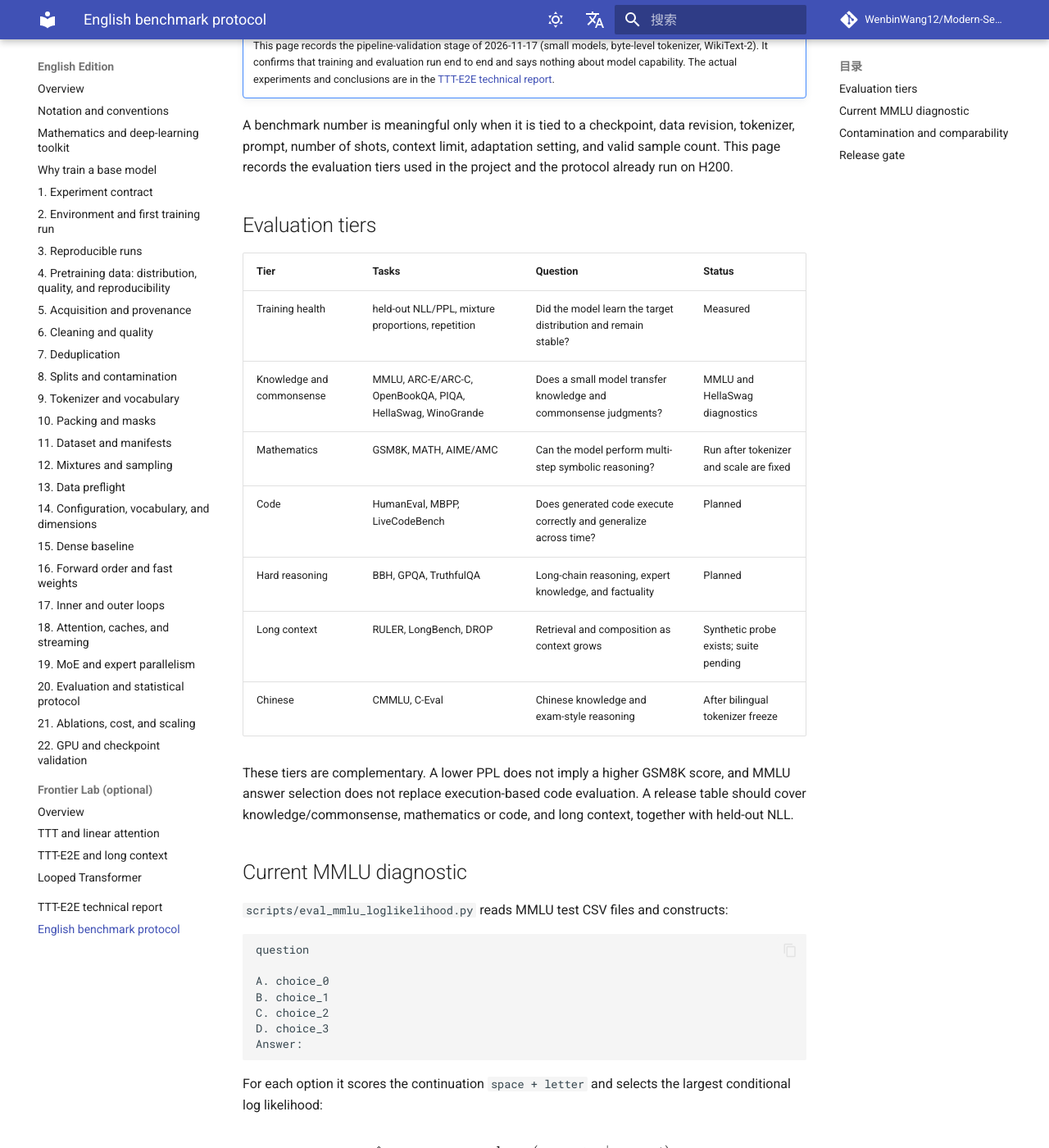
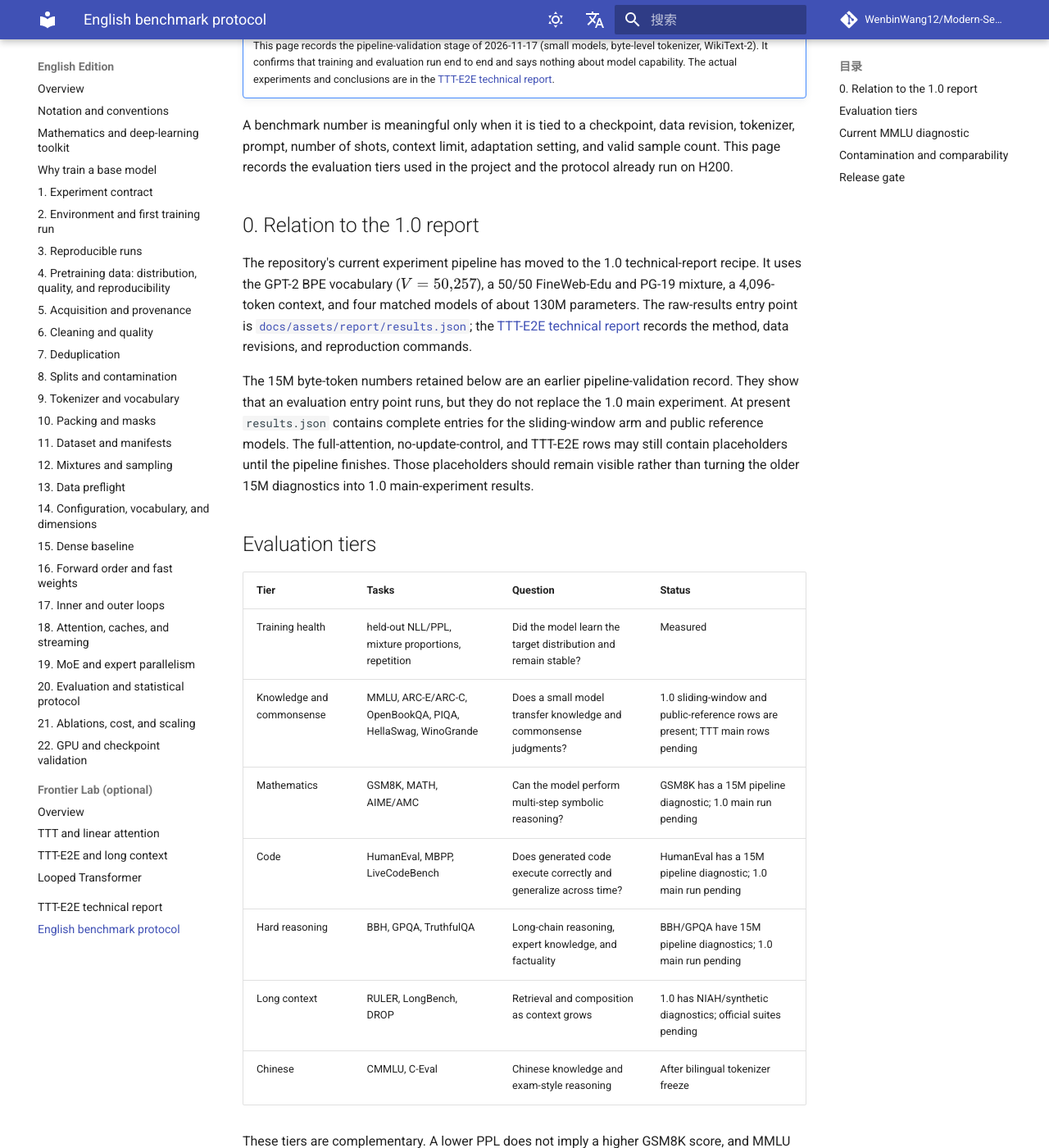
Before and after one commit to WenbinWang12/Modern-Sequence-Models-from-Scratch, an MkDocs documentation site: the page built from docs/reports/benchmark_protocol_en.md, in a window 1280 px wide and 1400 px high, scrolled down 232 px. Shown: the whole window at 82% size. Built offline with MkDocs 1.6.1 and Material for MkDocs 9.7.7, drawn with Linux system fonts in a browser that asks for light colours; comment, search, counter and statistics services are not loaded.

Commit message:
Clarify benchmark report generations

```diff
--- a/docs/reports/benchmark_protocol.md
+++ b/docs/reports/benchmark_protocol.md
@@ -5,16 +5,22 @@
 
 技术报告中的 benchmark 不是一张可以随意挑选的榜单。每个分数都必须绑定模型检查点、数据版本、tokenizer、提示模板、shot 数、上下文上限、适配开关和有效样本数。本页把公开报告中常见的测评按能力分层，并记录本项目已经实际运行的协议。
 
+## 0. 与 1.0 主报告的关系
+
+仓库最近的实验流水线已经切换到技术报告 1.0 的主配方。主配方使用 GPT-2 BPE 词表（\(V=50{,}257\)）、FineWeb-Edu 与 PG-19 的 50/50 混合、4,096 token 上下文和约 1.3 亿参数的四组匹配模型。原始结果入口是 [`docs/assets/report/results.json`](../assets/report/results.json)，完整方法、数据版本和复现实验命令见 [TTT-E2E 技术报告](../technical_report.md)。
+
+本页下面保留的 15M、byte-token 结果是更早的流程验证记录。它们可以证明评测入口能运行，不能替代 1.0 主实验。当前 `results.json` 中已经有滑窗基线和公开参考模型的完整条目；全注意力、无更新对照和 TTT-E2E 的主表在流水线完成前仍可能显示占位符。占位符应继续保留，不能把旧的 15M 诊断分数写成 1.0 主实验结果。
+
 ## 1. 分层测评矩阵
 
 | 层级 | 任务 | 主要回答的问题 | 当前状态 |
 | --- | --- | --- | --- |
 | 训练健康度 | held-out NLL、PPL、数据混合比例、重复率 | 模型是否学会了训练分布，训练是否稳定 | 已运行 |
-| 基础知识与常识 | MMLU、ARC-E/ARC-C、OpenBookQA、PIQA、HellaSwag、WinoGrande | 小模型是否形成可迁移的知识和常识判断 | MMLU 诊断脚本已完成 |
-| 数学推理 | GSM8K、MATH、AIME/AMC | 能否进行多步符号推理 | 待 tokenizer 和模型规模稳定后运行 |
-| 代码 | HumanEval、MBPP、LiveCodeBench | 代码生成、执行正确性和时间切分泛化 | 待运行 |
-| 难知识与推理 | BBH、GPQA、TruthfulQA | 长链推理、专业知识和事实性 | 待运行 |
-| 长上下文 | RULER、LongBench、DROP | 随上下文长度增长时的检索和组合能力 | 已有合成检索诊断，正式套件待运行 |
+| 基础知识与常识 | MMLU、ARC-E/ARC-C、OpenBookQA、PIQA、HellaSwag、WinoGrande | 小模型是否形成可迁移的知识和常识判断 | 1.0 滑窗与公开参考模型已入库；TTT 主表待完成 |
+| 数学推理 | GSM8K、MATH、AIME/AMC | 能否进行多步符号推理 | GSM8K 有 15M 流程诊断；1.0 主实验待运行 |
+| 代码 | HumanEval、MBPP、LiveCodeBench | 代码生成、执行正确性和时间切分泛化 | HumanEval 有 15M 流程诊断；1.0 主实验待运行 |
+| 难知识与推理 | BBH、GPQA、TruthfulQA | 长链推理、专业知识和事实性 | BBH/GPQA 有 15M 流程诊断；1.0 主实验待运行 |
+| 长上下文 | RULER、LongBench、DROP | 随上下文长度增长时的检索和组合能力 | 1.0 有 NIAH/合成诊断；正式套件待运行 |
 | 中文能力 | CMMLU、C-Eval | 中文知识和考试型推理 | 双语 tokenizer 冻结后运行 |
 
 这些层级不能互相替代。比如 PPL 较低不能推出 GSM8K 较高；MMLU 的零样本答案选择也不能替代代码执行评测。正式论文表格至少要覆盖知识/常识、数学或代码、以及长上下文中的三类，并同时给出 held-out NLL 作为训练分布指标。
--- a/docs/reports/benchmark_protocol_en.md
+++ b/docs/reports/benchmark_protocol_en.md
@@ -5,16 +5,22 @@
 
 A benchmark number is meaningful only when it is tied to a checkpoint, data revision, tokenizer, prompt, number of shots, context limit, adaptation setting, and valid sample count. This page records the evaluation tiers used in the project and the protocol already run on H200.
 
+## 0. Relation to the 1.0 report
+
+The repository's current experiment pipeline has moved to the 1.0 technical-report recipe. It uses the GPT-2 BPE vocabulary (\(V=50{,}257\)), a 50/50 FineWeb-Edu and PG-19 mixture, a 4,096-token context, and four matched models of about 130M parameters. The raw-results entry point is [`docs/assets/report/results.json`](../assets/report/results.json); the [TTT-E2E technical report](../technical_report_en.md) records the method, data revisions, and reproduction commands.
+
+The 15M byte-token numbers retained below are an earlier pipeline-validation record. They show that an evaluation entry point runs, but they do not replace the 1.0 main experiment. At present `results.json` contains complete entries for the sliding-window arm and public reference models. The full-attention, no-update-control, and TTT-E2E rows may still contain placeholders until the pipeline finishes. Those placeholders should remain visible rather than turning the older 15M diagnostics into 1.0 main-experiment results.
+
 ## Evaluation tiers
 
 | Tier | Tasks | Question | Status |
 | --- | --- | --- | --- |
 | Training health | held-out NLL/PPL, mixture proportions, repetition | Did the model learn the target distribution and remain stable? | Measured |
-| Knowledge and commonsense | MMLU, ARC-E/ARC-C, OpenBookQA, PIQA, HellaSwag, WinoGrande | Does a small model transfer knowledge and commonsense judgments? | MMLU and HellaSwag diagnostics |
-| Mathematics | GSM8K, MATH, AIME/AMC | Can the model perform multi-step symbolic reasoning? | Run after tokenizer and scale are fixed |
-| Code | HumanEval, MBPP, LiveCodeBench | Does generated code execute correctly and generalize across time? | Planned |
-| Hard reasoning | BBH, GPQA, TruthfulQA | Long-chain reasoning, expert knowledge, and factuality | Planned |
-| Long context | RULER, LongBench, DROP | Retrieval and composition as context grows | Synthetic probe exists; suite pending |
+| Knowledge and commonsense | MMLU, ARC-E/ARC-C, OpenBookQA, PIQA, HellaSwag, WinoGrande | Does a small model transfer knowledge and commonsense judgments? | 1.0 sliding-window and public-reference rows are present; TTT main rows pending |
+| Mathematics | GSM8K, MATH, AIME/AMC | Can the model perform multi-step symbolic reasoning? | GSM8K has a 15M pipeline diagnostic; 1.0 main run pending |
+| Code | HumanEval, MBPP, LiveCodeBench | Does generated code execute correctly and generalize across time? | HumanEval has a 15M pipeline diagnostic; 1.0 main run pending |
+| Hard reasoning | BBH, GPQA, TruthfulQA | Long-chain reasoning, expert knowledge, and factuality | BBH/GPQA have 15M pipeline diagnostics; 1.0 main run pending |
+| Long context | RULER, LongBench, DROP | Retrieval and composition as context grows | 1.0 has NIAH/synthetic diagnostics; official suites pending |
 | Chinese | CMMLU, C-Eval | Chinese knowledge and exam-style reasoning | After bilingual tokenizer freeze |
 
 These tiers are complementary. A lower PPL does not imply a higher GSM8K score, and MMLU answer selection does not replace execution-based code evaluation. A release table should cover knowledge/commonsense, mathematics or code, and long context, together with held-out NLL.
```
